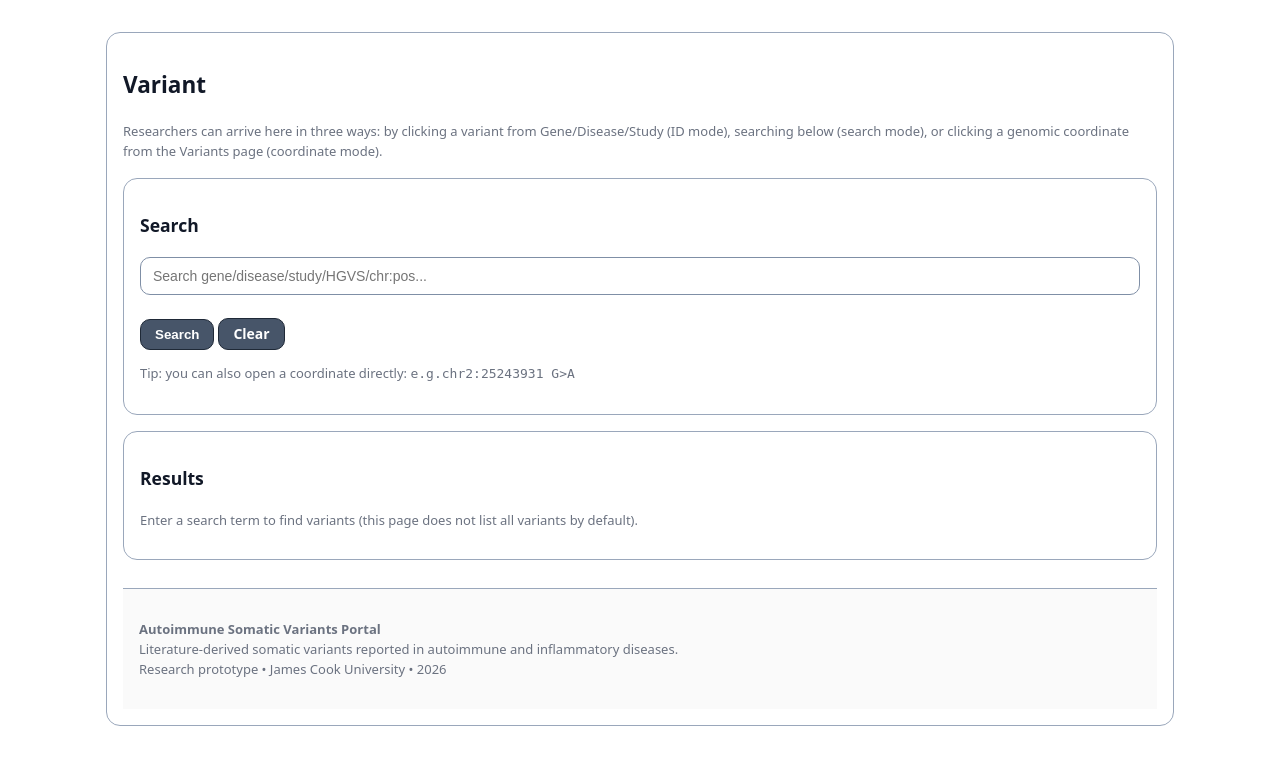
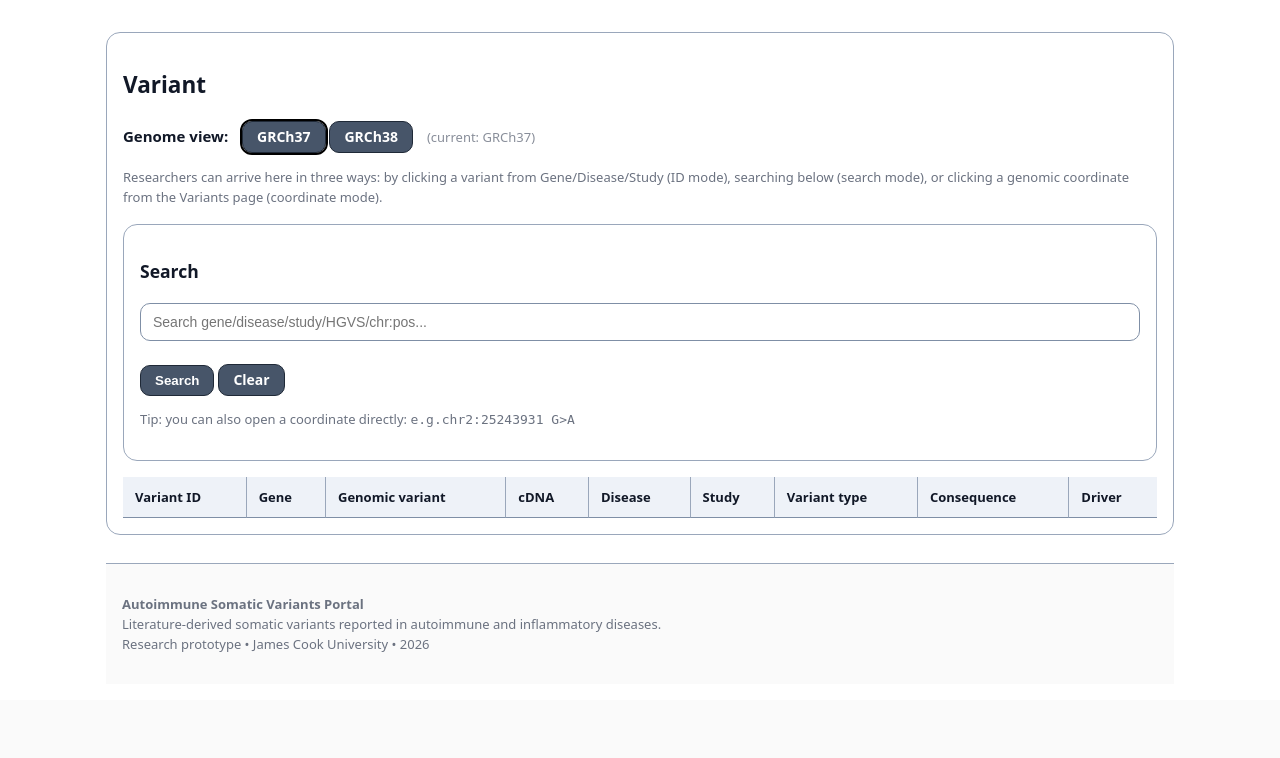
Before and after one commit to sdukda/autoimmune-somatic-variant_db, a PHP site: page /variant_v2.php?genome=GRCh37 in a window 1280 px wide. Shown: the part 133-891 px from the top of the page. After the commit the page ends 785 px from the top, so only its background shows below. Run offline with PHP 8.4, Linux system fonts and the light colour scheme; lists and menus that the app fills with data are empty.

Commit message:
Fix strict gene search logic and UCSC genome toggle behaviour

```diff
--- a/ui/public/variant_v2.php
+++ b/ui/public/variant_v2.php
@@ -36,6 +36,15 @@ function ucsc_url_from_genomic_variant(string $refGenome, string $genomicVariant
 $pageTitle = "Variant";
 require __DIR__ . "/partials/header.php";
 
+/* -------------------------------
+   Genome toggle UI (ADD HERE)
+-------------------------------- */
+// Genome view (user-selectable)
+$genome = strtoupper(trim($_GET['genome'] ?? 'GRCh38'));
+if (!in_array($genome, ['GRCH37','GRCH38'], true)) $genome = 'GRCH38';
+$genomeLabel = ($genome === 'GRCH37') ? 'GRCh37' : 'GRCh38';
+
+
 /*
   Modes:
    1) Detail by internal id:  /variant_v2.php?id=123
@@ -51,36 +60,67 @@ if (!function_exists("na")) {
     return h($v);
   }
 }
-if (!function_exists('genomic_variant_string')) {
-function genomic_variant_string(array $row): ?string {
-  // Prefer paper-reported coords; fall back to lifted coords
-$candidates = [
-  ['paper_chrom','paper_pos','paper_ref','paper_alt'],
-    ['lifted_chrom','lifted_pos','lifted_ref','lifted_alt'],
-];
-  foreach ($candidates as [$chrK,$posK,$refK,$altK]) {
-    $chr = $row[$chrK] ?? null;
-    $pos = $row[$posK] ?? null;
-    $ref = $row[$refK] ?? null;
-    $alt = $row[$altK] ?? null;
 
-    if ($chr && $pos && $ref && $alt) {
-      return "{$chr}:{$pos} {$ref}>{$alt}";
+
+  if (!function_exists('pick_genomic_variant_for_genome')) {
+function pick_genomic_variant_for_genome(array $row, string $genome): array
+{
+  // Returns [variant_string|null, source_note, ucscGenomeLabel]
+  $genome = strtoupper(trim($genome));
+
+  $paperGenome  = strtoupper(trim((string)($row['paper_ref_genome'] ?? $row['paper_ref_genome_name'] ?? '')));
+$liftedGenome = strtoupper(trim((string)($row['lifted_ref_genome'] ?? $row['lifted_ref_genome_name'] ?? '')));
+
+// Normalize possible values (hg19/hg38 → GRCH37/GRCH38)
+if ($paperGenome === 'HG19') $paperGenome = 'GRCH37';
+if ($paperGenome === 'HG38') $paperGenome = 'GRCH38';
+if ($liftedGenome === 'HG19') $liftedGenome = 'GRCH37';
+if ($liftedGenome === 'HG38') $liftedGenome = 'GRCH38';
+
+
+  $paperHas = !empty($row['paper_chrom']) && !empty($row['paper_pos']) &&
+              ($row['paper_ref'] ?? '') !== '' && ($row['paper_alt'] ?? '') !== '';
+  $liftedHas = !empty($row['lifted_chrom']) && !empty($row['lifted_pos']) &&
+               ($row['lifted_ref'] ?? '') !== '' && ($row['lifted_alt'] ?? '') !== '';
+
+  $paperVariant = $paperHas
+    ? trim($row['paper_chrom']) . ':' . trim($row['paper_pos']) . ' ' . trim($row['paper_ref']) . '>' . trim($row['paper_alt'])
+    : null;
+
+  $liftedVariant = $liftedHas
+    ? trim($row['lifted_chrom']) . ':' . trim($row['lifted_pos']) . ' ' . trim($row['lifted_ref']) . '>' . trim($row['lifted_alt'])
+    : null;
+
+  $selectedLabel = ($genome === 'GRCH37') ? 'GRCh37' : 'GRCh38';
+  $paperLabel = ($paperGenome === 'GRCH37') ? 'GRCh37' : (($paperGenome === 'GRCH38') ? 'GRCh38' : ($paperGenome ?: 'Unknown'));
+
+  // If paper coords already match selected genome, show paper coords
+  if ($paperGenome === $genome && $paperVariant) {
+    return [$paperVariant, 'Paper (' . $paperLabel . ')', $paperLabel];
   }
+
+  // Otherwise, if lifted coords match selected genome, show lifted coords
+  if ($liftedGenome === $genome && $liftedVariant) {
+    return [$liftedVariant, 'Lifted (' . $paperLabel . ' → ' . $selectedLabel . ')', $selectedLabel];
   }
-  return null;
+
+  // No coords available in selected genome view
+  return [null, 'N/A for ' . $selectedLabel . ' (paper: ' . $paperLabel . ')', $selectedLabel];
 }
 }
 
 $id      = (int)($_GET["id"] ?? 0);
 $q       = trim((string)($_GET["q"] ?? ""));
 $variant = trim((string)($_GET["variant"] ?? ""));  // coordinate string like "chr2:25243931 G>A"
+$detail = null;
+$rows   = [];
+$vsum   = null;
+$evRows = [];
 
-$detail = null;          // detail row (id mode)
-$rows   = [];            // search rows (q mode)
-$vsum   = null;          // variant summary row (variant mode)
-$evRows = [];            // evidence rows (variant mode)
-
+// Genome view (user-selectable)
+$genome = strtoupper(trim($_GET['genome'] ?? 'GRCh38'));
+if (!in_array($genome, ['GRCH37','GRCH38'], true)) $genome = 'GRCH38';
+$genomeLabel = ($genome === 'GRCH37') ? 'GRCh37' : 'GRCh38';
 // -------------------------
 // 1) DETAIL MODE: ?id=123
 // -------------------------
@@ -122,6 +162,8 @@ if ($id === 0 && $variant !== "") {
     $vsum = $stmt->fetch() ?: null;
 
     // Evidence rows: pull all matching records from the flat view
+
+    // Evidence rows: pull all matching records from the flat view
     $stmt = $pdo->prepare("
       SELECT
         literature_variant_id,
@@ -149,7 +191,26 @@ if ($id === 0 && $variant !== "") {
     ");
     $stmt->execute([":v" => $variant]);
     $evRows = $stmt->fetchAll();
+// -----------------------------
+// Coordinate mode: pick display coordinate based on toggle
+// -----------------------------
+$coordGv = null;
+$coordGvNote = null;
+$coordUcscGenome = null;
+$coordUcscUrl = null;
 
+if (!empty($evRows)) {
+  [$coordGv, $coordGvNote, $coordUcscGenome] = pick_genomic_variant_for_genome($evRows[0], $genome);
+  $coordUcscUrl = ($coordGv)
+    ? ucsc_url_from_genomic_variant($coordUcscGenome, $coordGv)
+    : null;
+
+  // Keep the summary consistent with the toggle view
+  if ($vsum) {
+    $vsum["ref_genome"] = $genomeLabel;     // show current genome view
+    $vsum["genomic_variant"] = $coordGv;    // show selected coord
+  }
+}
     // FIX: derive Gene + Reference genome from evidence rows,
     // choosing paper vs lifted based on what the user clicked (the :v string).
     $coordGene = $vsum["gene_symbol"] ?? null;
@@ -200,13 +261,48 @@ if ($id === 0 && $variant !== "") {
     $evRows = [];
   }
 }
-
-//-----------------------
+// -----------------------
 // 3) SEARCH MODE: ?q=...
-// ---------------------------
-
+// -----------------------
 if ($id === 0 && $variant === "" && $q !== "") {
   try {
+    $q_raw   = trim((string)$q);
+    $q_upper = strtoupper($q_raw);
+
+    // Treat pure gene symbols as "exact gene mode"
+    $is_gene_query = (bool)preg_match('/^[A-Z0-9-]{2,20}$/', $q_upper);
+
+    if ($is_gene_query) {
+      // EXACT GENE SEARCH ONLY (no broad fallback)
+      $stmt = $pdo->prepare("
+        SELECT
+          literature_variant_id,
+          study_id, study_name_short,
+          gene_symbol,
+          cDNA_HGVS,
+          protein_change,
+          variant_type,
+          consequence,
+          is_driver,
+          disease_id, disease_name,
+          cell_type_name,
+          lifted_ref_genome, lifted_chrom, lifted_pos, lifted_ref, lifted_alt,
+          paper_ref_genome, paper_chrom, paper_pos, paper_ref, paper_alt
+        FROM v_literature_variants_flat
+        WHERE UPPER(TRIM(gene_symbol)) = :g
+        ORDER BY literature_variant_id
+        LIMIT 200
+      ");
+      $stmt->execute([":g" => $q_upper]);
+      $rows = $stmt->fetchAll();
+
+      // FINAL SAFETY: keep only exact gene rows (in case view has weird spacing)
+      $rows = array_values(array_filter($rows, function ($r) use ($q_upper) {
+        return strtoupper(trim((string)($r["gene_symbol"] ?? ""))) === $q_upper;
+      }));
+
+    } else {
+      // NORMAL BROAD SEARCH for non-gene queries
       $stmt = $pdo->prepare("
         SELECT
           literature_variant_id,
@@ -232,8 +328,10 @@ if ($id === 0 && $variant === "" && $q !== "") {
         ORDER BY gene_symbol, literature_variant_id
         LIMIT 200
       ");
-    $stmt->execute([":q" => "%" . $q . "%"]);
+      $stmt->execute([":q" => "%" . $q_raw . "%"]);
       $rows = $stmt->fetchAll();
+    }
+
   } catch (Throwable $e) {
     $rows = [];
   }
@@ -242,7 +340,37 @@ if ($id === 0 && $variant === "" && $q !== "") {
 
 <div class="card">
   <h2>Variant</h2>
+ <!-- Genome Toggle -->
 
+<?php
+// Preserve current query params and only change genome
+$qs37 = $_GET;
+$qs38 = $_GET;
+
+unset($qs37['genome'], $qs38['genome']);
+$qs37['genome'] = 'GRCh37';
+$qs38['genome'] = 'GRCh38';
+
+$url37 = '/variant_v2.php?' . http_build_query($qs37);
+$url38 = '/variant_v2.php?' . http_build_query($qs38);
+?>
+<div class="toolbar" style="margin: 10px 0 14px;">
+  <span style="margin-right:10px;"><strong>Genome view:</strong></span>
+
+  <a class="btn" href="<?= h($url37) ?>"
+     style="<?= ($genome==='GRCH37') ? 'font-weight:700; outline:2px solid #000;' : '' ?>">
+    GRCh37
+  </a>
+
+  <a class="btn" href="<?= h($url38) ?>"
+     style="<?= ($genome==='GRCH38') ? 'font-weight:700; outline:2px solid #000;' : '' ?>">
+    GRCh38
+  </a>
+
+  <span class="small" style="margin-left:10px; opacity:0.8;">
+    (current: <?= h($genomeLabel) ?>)
+  </span>
+</div>
   <p class="small">
     Researchers can arrive here in three ways:
     by clicking a variant from Gene/Disease/Study (ID mode),
@@ -312,31 +440,38 @@ if ($id === 0 && $variant === "" && $q !== "") {
               </a>
             </td>
           </tr>
-          <tr><th>Reference genome</th><td><?= na($coordRefGenome ?? ($vsum["ref_genome"] ?? null)) ?></td></tr>
+          <tr><th>Reference genome</th><td><?= h($genomeLabel) ?></td></tr>
 
 <tr>
   <th>Genomic variant</th>
 <td class="small">
   <?php
-    $gv   = (string)($vsum["genomic_variant"] ?? "");
-    $ucsc = ucsc_url_from_genomic_variant(
-      (string)($coordRefGenome ?? ($vsum["ref_genome"] ?? "")),
-      $gv
-    );
+    // Use toggle-selected coordinate from evidence rows (first row is enough for display)
+    $coordGv = null;
+    $coordGvNote = null;
+    $coordUcscGenome = null;
+
+    if (!empty($evRows)) {
+      [$coordGv, $coordGvNote, $coordUcscGenome] = pick_genomic_variant_for_genome($evRows[0], $genome);
+    }
+
+     $coordUcscUrl = (!empty($coordGv))
+      ? ucsc_url_from_genomic_variant($coordUcscGenome, $coordGv)
+      : null;
   ?>
 
-  <?php if ($gv !== "" && $ucsc): ?>
-    <a href="<?= h($ucsc) ?>"
+  <?php if (!empty($coordGv) && $coordUcscUrl): ?>
+    <a href="<?= h($coordUcscUrl) ?>"
        target="_blank"
        rel="noopener noreferrer"
        title="Open this coordinate in UCSC Genome Browser">
-      <?= h($gv) ?>
+      <?= h($coordGv) ?>
     </a>
+    <div class="small" style="opacity:0.8;"><?= h($coordGvNote) ?></div>
   <?php else: ?>
-    <?= h($gv) ?: "NA" ?>
+    <?= h($variant) ?: "NA" ?>
   <?php endif; ?>
 </td>
-
           <tr>
             <th>Consequence</th>
             <td title="Detail: <?= h($coord_detail ?? "NA") ?>"><?= na($coord_consequence ?? null) ?></td>
@@ -360,6 +495,7 @@ if ($id === 0 && $variant === "" && $q !== "") {
             <tr>
               <th>cDNA (HGVS)</th>
               <th>Protein</th>
+              <th>Genomic variant (<?= h($genomeLabel) ?>)</th>
               <th title="Mutation class derived from REF/ALT length (SNV / Insertion / Deletion / Indel)">
   Variant type
 </th>
@@ -388,13 +524,29 @@ if ($id === 0 && $variant === "" && $q !== "") {
                   <?php endif; ?>
                 </td>
 
-            <td class="small"><?= na(genomic_variant_string($r) ?? ($r["protein_change"] ?? null)) ?></td>
+<?php [$gv, $gvNote, $ucscGenome] = pick_genomic_variant_for_genome($r, $genome); ?>
+
+<!-- Protein column -->
+<td><?= na($r["protein_change"] ?? null) ?></td>
+
+<!-- Genomic variant column -->
+<td class="small">
+  <?php if ($gv): ?>
+    <a target="_blank"
+       href="https://genome.ucsc.edu/cgi-bin/hgTracks?db=<?= h($ucscGenome === 'GRCh37' ? 'hg19' : 'hg38') ?>&position=<?= urlencode(str_replace(' ', '', $gv)) ?>">
+       <?= na($gv) ?>
+    </a>
+  <?php else: ?>
+    <?= na($r["protein_change"] ?? null) ?>
+  <?php endif; ?>
+  <div class="small" style="opacity:0.8;"><?= h($gvNote) ?></div>
+</td>
+
 <td><?= na($r["variant_type"] ?? null) ?></td>
 
                 <td title="Detail: <?= h($r["consequence_detail"] ?? "NA") ?>">
                   <?= na($r["consequence"] ?? null) ?>
                 </td>
-
 
                 <td>
                   <?php if (!empty($r["disease_id"])): ?>
@@ -449,7 +601,15 @@ if ($id === 0 && $variant === "" && $q !== "") {
             </td>
           </tr>
 
-          <tr><th>Genomic variant</th><td><?= na(genomic_variant_string($detail) ?? ($detail["protein_change"] ?? null)) ?></td></tr>
+          <?php [$gv, $gvNote, $ucscGenome] = pick_genomic_variant_for_genome($detail, $genome); ?>
+<tr>
+  <th>Genomic variant (<?= h($genomeLabel) ?>)</th>
+  <td>
+    <?= na($gv ?? ($detail["protein_change"] ?? null)) ?>
+    <div class="small" style="margin-top:4px; opacity:0.8;"><?= h($gvNote) ?></div>
+  </td>
+</tr>
+
           <tr><th>cDNA</th><td><?= na($detail["cDNA_HGVS"] ?? null) ?></td></tr>
 
           <tr><th>Variant type</th><td><?= na($detail["variant_type"] ?? null) ?></td></tr>
@@ -520,33 +680,9 @@ if ($id === 0 && $variant === "" && $q !== "") {
             </div>
           </div>
         </div>
+<?php endif; // end if (!$detail) ?>
+<?php endif; // end if ($id > 0) ?>
 
-        <div class="card">
-          <h4>Notes / remarks</h4>
-          <p><b>Evidence:</b> <?= na($detail["evidence_type"] ?? null) ?></p>
-          <p><b>Notes:</b> <?= nl2br(h((string)($detail["notes"] ?? ""))) ?></p>
-          <p><b>Remarks:</b> <?= nl2br(h((string)($detail["Remarks"] ?? ""))) ?></p>
-        </div>
-      <?php endif; ?>
-    </div>
-  <?php endif; ?>
-
-  <!-- ================= -->
-  <!-- SEARCH MODE VIEW  -->
-  <!-- ================= -->
-<?php if ($id === 0 && $variant === ""): ?>
-  <div class="card">
-    <h3>Results</h3>
-
-    <?php if ($q === ""): ?>
-      <p class="small">Enter a search term to find variants (this page does not list all variants by default).</p>
-
-    <?php else: ?>
-
-      <?php if (count($rows) === 0): ?>
-        <p class="small">No results found.</p>
-
-      <?php else: ?>
         <table>
           <tr>
             <th>Variant ID</th>
@@ -574,7 +710,11 @@ if ($id === 0 && $variant === "" && $q !== "") {
                 </a>
               </td>
 
-              <td><?= na(genomic_variant_string($r) ?? ($r["protein_change"] ?? null)) ?></td>
+              <?php [$gv, $gvNote, $ucscGenome] = pick_genomic_variant_for_genome($r, $genome); ?>
+<td>
+  <?= na($gv ?? ($r["protein_change"] ?? null)) ?>
+  <div class="small" style="opacity:0.8;"><?= h($gvNote) ?></div>
+</td>
               <td><?= na($r["cDNA_HGVS"] ?? null) ?></td>
 
               <td>
@@ -603,9 +743,6 @@ if ($id === 0 && $variant === "" && $q !== "") {
             </tr>
           <?php endforeach; ?>
         </table>
-      <?php endif; ?>
+  </div>
 
-    <?php endif; ?>
-  </div>
-<?php endif; ?>
 <?php require __DIR__ . "/partials/footer.php"; ?>
```
Also changed, not shown: ui/public/variants_v2.php (+14 -2 lines). Lines whose indentation alone changed are shown as unchanged.
